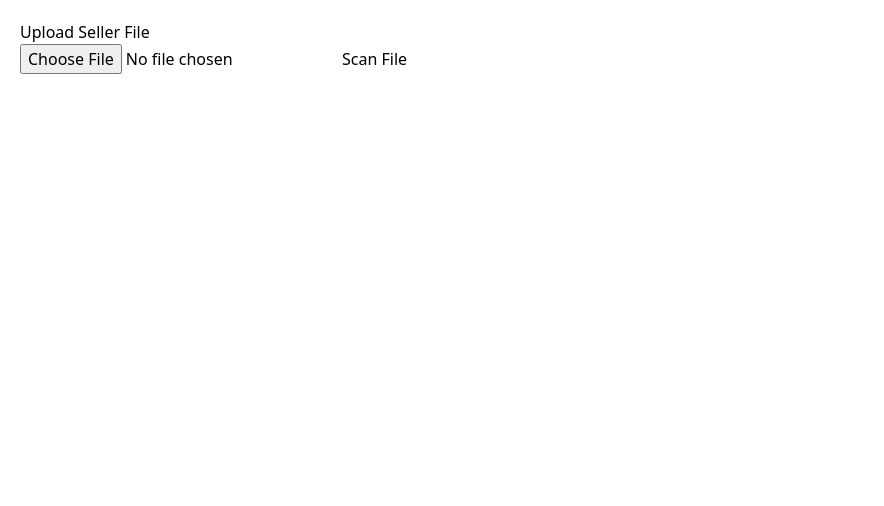
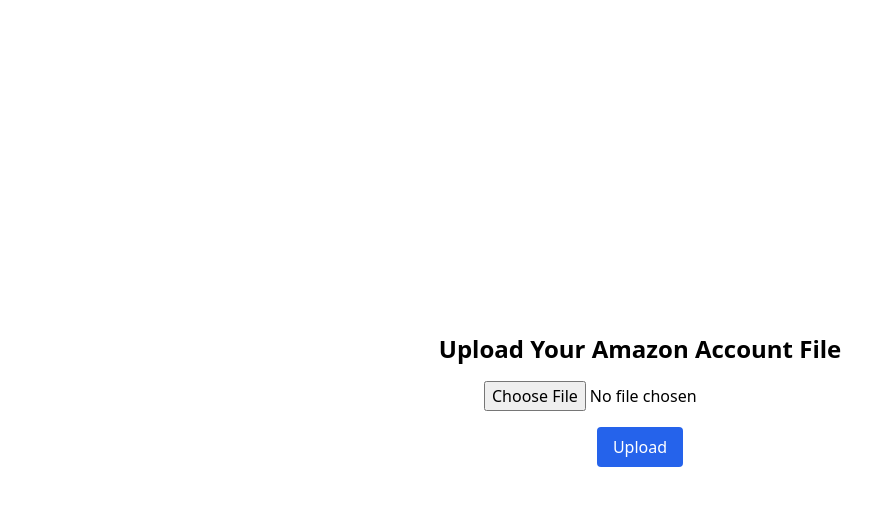
Before and after one commit to boskovasiljevic90/sellerrescue, a Next.js app: page /chat/upload in a window 1280 px wide. Shown: the top 506 px of the page, without its empty margins (0-884 px from the left). Built offline with nearby package versions, Linux system fonts and the light colour scheme.

Commit message:
Add upload UI at /chat/upload

```diff
--- a/app/chat/upload/page.tsx
+++ b/app/chat/upload/page.tsx
@@ -1,53 +1,50 @@
-'use client';
+'use client'
 
-import { useState } from 'react';
+import { useState } from 'react'
 
 export default function UploadPage() {
-  const [file, setFile] = useState<File | null>(null);
-  const [response, setResponse] = useState<string | null>(null);
-  const [loading, setLoading] = useState(false);
+  const [file, setFile] = useState<File | null>(null)
+  const [message, setMessage] = useState('')
 
-  const handleFileChange = (e: React.ChangeEvent<HTMLInputElement>) => {
-    if (e.target.files?.length) {
-      setFile(e.target.files[0]);
-      setResponse(null);
-    }
-  };
+  const handleUpload = async () => {
+    if (!file) return
 
-  const handleSubmit = async () => {
-    if (!file) return;
+    const formData = new FormData()
+    formData.append('file', file)
 
-    setLoading(true);
-    const formData = new FormData();
-    formData.append('file', file);
-
-    const res = await fetch('/api/scan', {
+    const res = await fetch('/api/upload', {
       method: 'POST',
       body: formData,
-    });
+    })
 
-    const data = await res.json();
-    setResponse(data.analysis);
-    setLoading(false);
-  };
+    if (res.ok) {
+      const data = await res.json()
+      setMessage(`Upload success! File ID: ${data.id}`)
+    } else {
+      const error = await res.text()
+      setMessage(`Error: ${error}`)
+    }
+  }
 
   return (
-    <div style={{ padding: 20 }}>
-      <h1>Upload Seller File</h1>
-      <input type="file" onChange={handleFileChange} />
+    <div className="flex flex-col items-center justify-center min-h-screen p-4">
+      <h1 className="text-2xl font-bold mb-4">Upload Your Amazon Account File</h1>
+
+      <input
+        type="file"
+        accept=".txt,.pdf,.csv,.json"
+        onChange={(e) => setFile(e.target.files?.[0] || null)}
+        className="mb-4"
+      />
+
       <button
-        onClick={handleSubmit}
-        disabled={!file || loading}
-        style={{ marginLeft: 10 }}
+        onClick={handleUpload}
+        className="bg-blue-600 text-white px-4 py-2 rounded hover:bg-blue-700"
       >
-        {loading ? 'Analyzing...' : 'Scan File'}
+        Upload
       </button>
-      {response && (
-        <div style={{ marginTop: 20 }}>
-          <h3>AI Analysis:</h3>
-          <pre>{response}</pre>
-        </div>
-      )}
+
+      {message && <p className="mt-4">{message}</p>}
     </div>
-  );
+  )
 }
```
